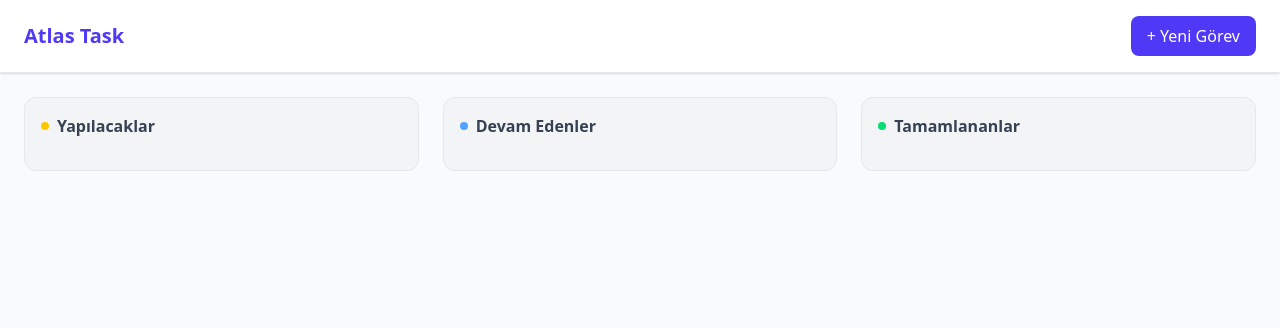
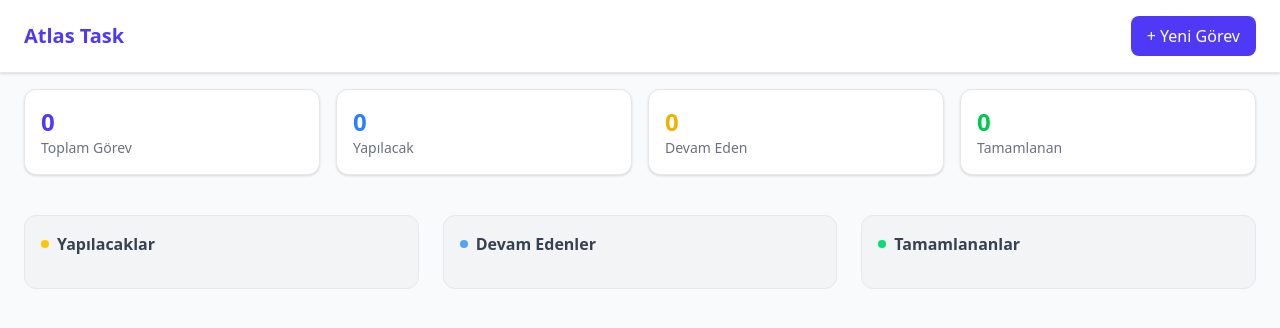
Before and after one commit to ibahars/Atlas, a React (Vite) app: page / in a window 1280 px wide. Shown: the top 328 px of the page. Built offline with nearby package versions, Linux system fonts and the light colour scheme.

Commit message:
stats section added

```diff
--- a/src/pages/Home.jsx
+++ b/src/pages/Home.jsx
@@ -35,11 +35,41 @@ const Home = () => {
     setEditingTask(null);
   };
 
+  // stat records
+  const totalTasks = tasks.length;
+  const todoTasks = tasks.filter((t) => t.status === "todo").length;
+  const progressTasks = tasks.filter((t) => t.status === "progress").length;
+  const doneTasks = tasks.filter((t) => t.status === "done").length;
   return (
     <div className="min-h-screen bg-gray-50 flex flex-col">
       <Navbar onAddClick={() => setIsModalOpen(true)}></Navbar>
 
-      {/* Board  */}
+      {/**Stats Board */}
+      <div className="px-6 py-4 grid grid-cols-1 sm:grid-cols-2 lg:grid-cols-4 gap-4">
+        <div className="bg-white p-4 rounded-xl border border-gray-200 shadow-sm">
+          <div className="text-2xl font-bold text-indigo-600">{totalTasks}</div>
+          <div className="text-sm text-gray-500 font-medium">Toplam Görev</div>
+        </div>
+
+        <div className="bg-white p-4 rounded-xl border border-gray-200 shadow-sm">
+          <div className="text-2xl font-bold text-blue-500">{todoTasks}</div>
+          <div className="text-sm text-gray-500 font-medium">Yapılacak</div>
+        </div>
+
+        <div className="bg-white p-4 rounded-xl border border-gray-200 shadow-sm">
+          <div className="text-2xl font-bold text-yellow-500">
+            {progressTasks}
+          </div>
+          <div className="text-sm text-gray-500 font-medium">Devam Eden</div>
+        </div>
+
+        <div className="bg-white p-4 rounded-xl border border-gray-200 shadow-sm">
+          <div className="text-2xl font-bold text-green-500">{doneTasks}</div>
+          <div className="text-sm text-gray-500 font-medium">Tamamlanan</div>
+        </div>
+      </div>
+
+      {/*Main Board  */}
       <main className="flex-1 p-6 overflow-x-auto">
         <div className="flex gap-6 h-full min-w-max md:min-w-full justify-between">
           {/* todos */}
```
